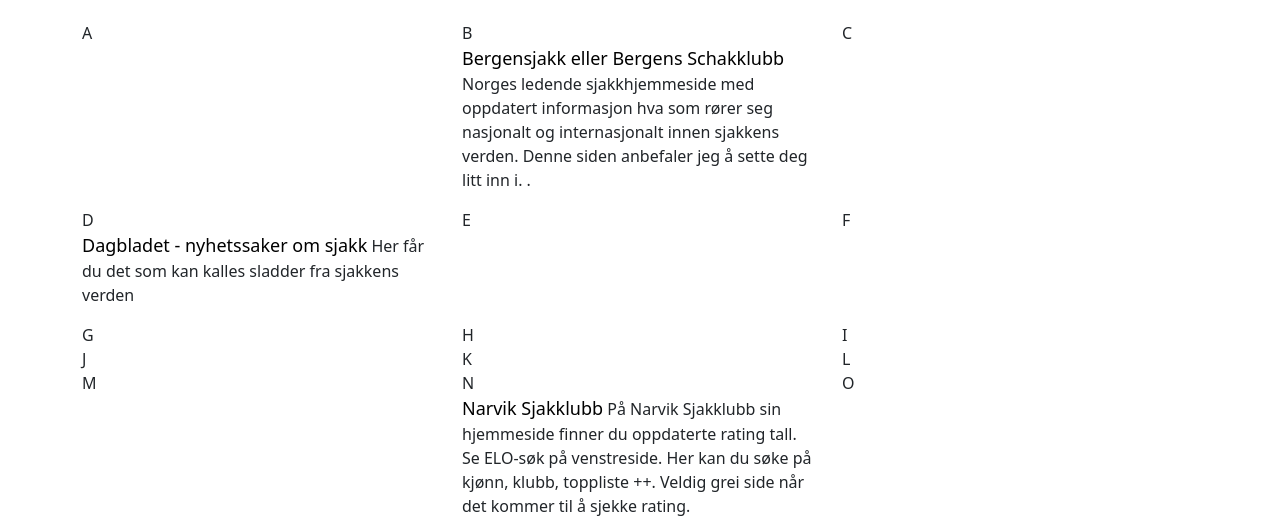
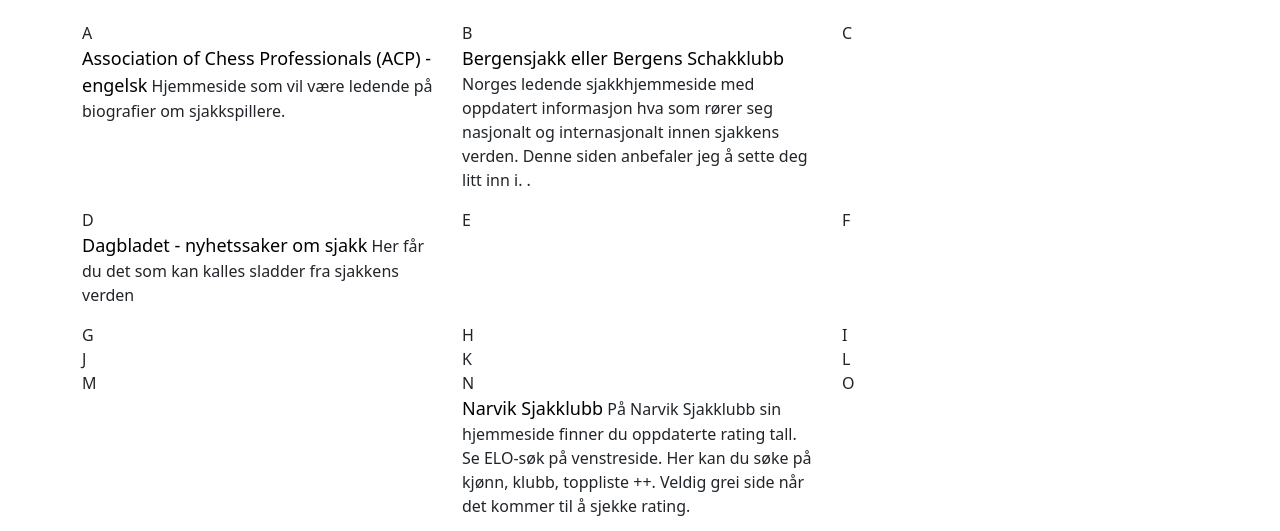
Before and after one commit to LineJinJ/Test_SheChess_Hjemmeside_1, a plain HTML site: page sjakkpekere.html in a window 1280 px wide. Shown: the part 259-790 px from the top of the page. Drawn offline with nearby package versions, Linux system fonts and the light colour scheme.

Commit message:
Internasjonale lenker på A

```diff
--- a/sjakkpekere.html
+++ b/sjakkpekere.html
@@ -87,7 +87,15 @@
     </p>
     <div class="container mt-4">
       <div class="row">
-        <div class="col-sm">A</div>
+        <div class="col-sm">
+          A
+          <p>
+            <a href="http://www.chess-players.org/" target="_blank"
+              >Association of Chess Professionals (ACP) - engelsk</a
+            >
+            Hjemmeside som vil være ledende på biografier om sjakkspillere.
+          </p>
+        </div>
         <div class="col-sm">
           B
           <p>
```
